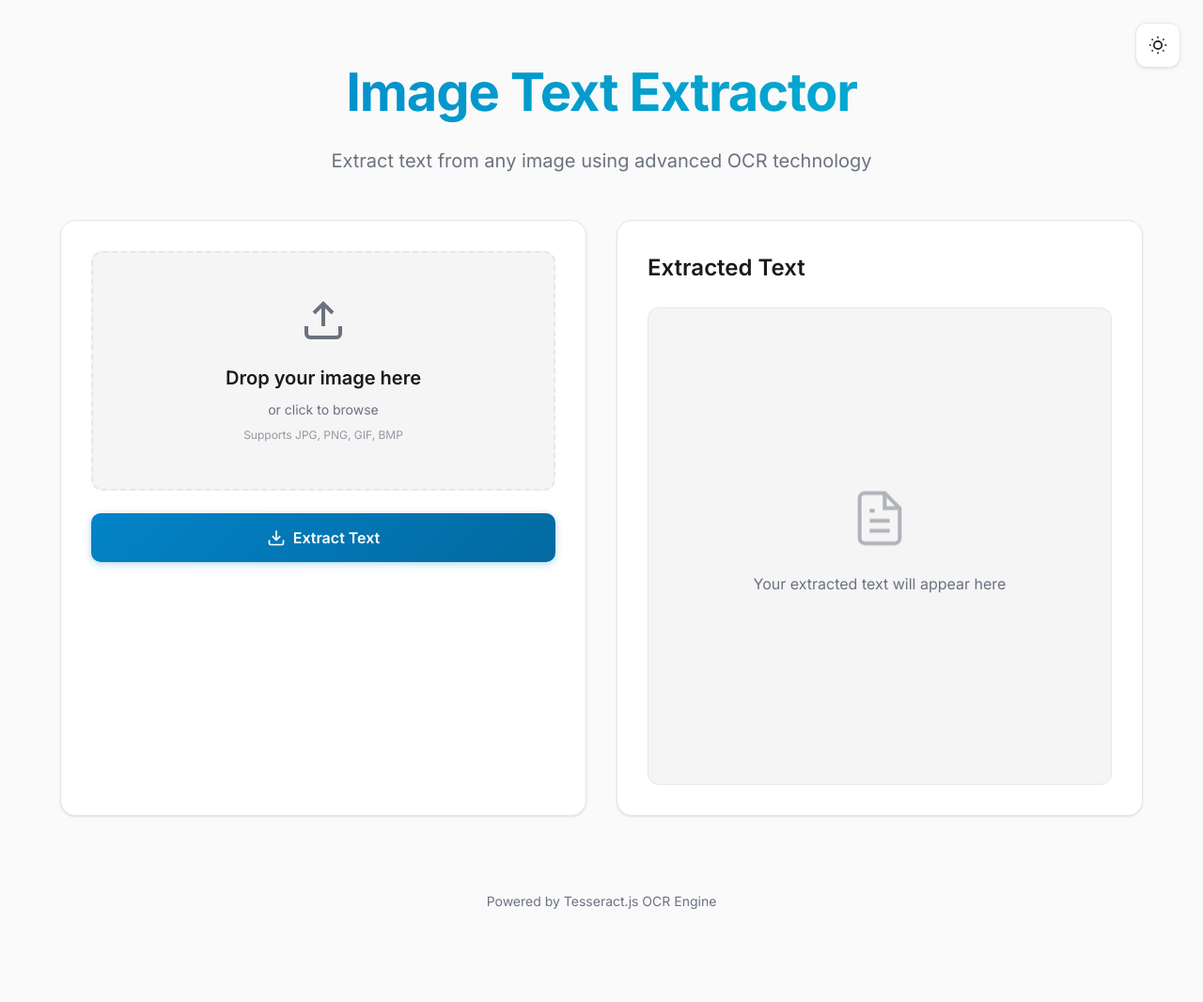
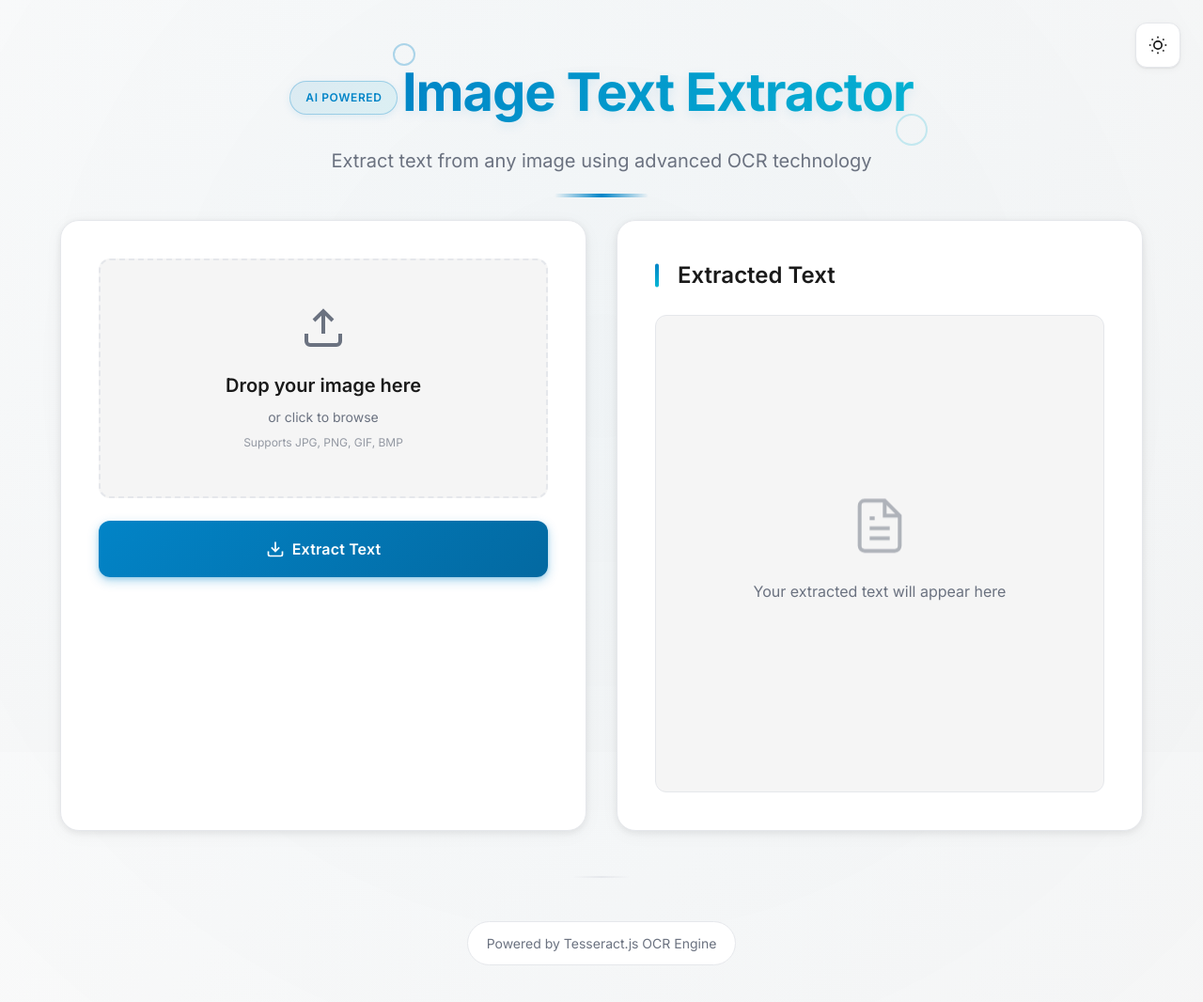
Before and after one commit to Quantum-techlab/my-repo, a website built with Vite: page index.html in a window 1280 px wide. Shown: the whole page at 94% size. Before the commit the page ends 1025 px from the top, so only its background shows below. Built offline with nearby package versions, Linux system fonts and the light colour scheme.

Commit message:
Updated index.html

```diff
--- a/index.html
+++ b/index.html
@@ -30,6 +30,7 @@
 
     <div class="container">
       <header class="header">
+        <div class="badge">AI Powered</div>
         <h1 class="title">Image Text Extractor</h1>
         <p class="subtitle">Extract text from any image using advanced OCR technology</p>
       </header>
--- a/style.css
+++ b/style.css
@@ -41,19 +41,39 @@ body.dark-mode {
 
 body {
   font-family: 'Inter', -apple-system, BlinkMacSystemFont, 'Segoe UI', Roboto, sans-serif;
-  background-color: var(--color-bg);
+  background: linear-gradient(135deg, var(--color-bg) 0%, var(--color-bg-secondary) 100%);
+  background-attachment: fixed;
   color: var(--color-text-primary);
   line-height: 1.5;
   min-height: 100vh;
-  transition: background-color 0.2s cubic-bezier(0.4, 0, 0.2, 1), color 0.2s cubic-bezier(0.4, 0, 0.2, 1);
+  transition: background 0.3s cubic-bezier(0.4, 0, 0.2, 1), color 0.2s cubic-bezier(0.4, 0, 0.2, 1);
   -webkit-font-smoothing: antialiased;
   -moz-osx-font-smoothing: grayscale;
+  position: relative;
+}
+
+body::before {
+  content: '';
+  position: fixed;
+  top: -50%;
+  right: -50%;
+  width: 200%;
+  height: 200%;
+  background: radial-gradient(circle, rgba(2, 132, 199, 0.03) 0%, transparent 70%);
+  pointer-events: none;
+  z-index: 0;
+}
+
+body.dark-mode::before {
+  background: radial-gradient(circle, rgba(14, 165, 233, 0.05) 0%, transparent 70%);
 }
 
 .container {
   max-width: 1200px;
   margin: 0 auto;
   padding: calc(var(--spacing-unit) * 3);
+  position: relative;
+  z-index: 1;
 }
 
 .theme-toggle {
@@ -158,10 +178,40 @@ body.dark-mode .moon-icon {
   opacity: 1;
 }
 
+.badge {
+  display: inline-block;
+  padding: calc(var(--spacing-unit) * 1) calc(var(--spacing-unit) * 2);
+  background: linear-gradient(135deg, rgba(2, 132, 199, 0.1), rgba(6, 182, 212, 0.1));
+  border: 1px solid rgba(2, 132, 199, 0.3);
+  border-radius: 50px;
+  font-size: 0.75rem;
+  font-weight: 600;
+  text-transform: uppercase;
+  letter-spacing: 0.05em;
+  color: var(--color-primary);
+  margin-bottom: calc(var(--spacing-unit) * 2);
+  animation: fadeIn 0.6s cubic-bezier(0.4, 0, 0.2, 1), float 3s ease-in-out infinite 0.5s;
+  box-shadow: 0 2px 8px rgba(2, 132, 199, 0.1);
+}
+
 .header {
   text-align: center;
   margin-bottom: calc(var(--spacing-unit) * 6);
   padding-top: calc(var(--spacing-unit) * 4);
+  position: relative;
+}
+
+.header::after {
+  content: '';
+  position: absolute;
+  bottom: calc(var(--spacing-unit) * -3);
+  left: 50%;
+  transform: translateX(-50%);
+  width: 100px;
+  height: 4px;
+  background: linear-gradient(90deg, transparent, var(--color-primary), transparent);
+  border-radius: 2px;
+  animation: fadeIn 0.8s cubic-bezier(0.4, 0, 0.2, 1) 0.3s backwards;
 }
 
 .title {
@@ -174,6 +224,35 @@ body.dark-mode .moon-icon {
   background-clip: text;
   letter-spacing: -0.02em;
   animation: fadeInUp 0.6s cubic-bezier(0.4, 0, 0.2, 1);
+  position: relative;
+  display: inline-block;
+  text-shadow: 0 4px 12px rgba(2, 132, 199, 0.1);
+}
+
+.title::before {
+  content: '';
+  position: absolute;
+  top: -10px;
+  left: -10px;
+  width: 20px;
+  height: 20px;
+  border: 2px solid var(--color-primary);
+  border-radius: 50%;
+  opacity: 0.3;
+  animation: fadeIn 0.8s cubic-bezier(0.4, 0, 0.2, 1) 0.5s backwards;
+}
+
+.title::after {
+  content: '';
+  position: absolute;
+  bottom: -15px;
+  right: -15px;
+  width: 30px;
+  height: 30px;
+  border: 2px solid #06b6d4;
+  border-radius: 50%;
+  opacity: 0.2;
+  animation: fadeIn 0.8s cubic-bezier(0.4, 0, 0.2, 1) 0.6s backwards;
 }
 
 @keyframes fadeInUp {
@@ -209,19 +288,50 @@ body.dark-mode .moon-icon {
 
 .upload-section,
 .results-section {
-  background-color: var(--color-card);
-  border-radius: 16px;
-  padding: calc(var(--spacing-unit) * 4);
-  box-shadow: 0 1px 3px var(--color-shadow), 0 1px 2px var(--color-shadow-md);
+  background: var(--color-card);
+  border-radius: 20px;
+  padding: calc(var(--spacing-unit) * 5);
+  box-shadow: 0 4px 20px var(--color-shadow), 0 2px 8px var(--color-shadow-md);
   transition: all 0.3s cubic-bezier(0.4, 0, 0.2, 1);
   border: 1px solid var(--color-border);
   animation: fadeInUp 0.6s cubic-bezier(0.4, 0, 0.2, 1) 0.2s backwards;
+  position: relative;
+  overflow: hidden;
+}
+
+.upload-section::before,
+.results-section::before {
+  content: '';
+  position: absolute;
+  top: 0;
+  left: 0;
+  right: 0;
+  height: 4px;
+  background: linear-gradient(90deg, var(--color-primary), #06b6d4, var(--color-primary));
+  background-size: 200% 100%;
+  opacity: 0;
+  transition: opacity 0.3s ease;
+}
+
+.upload-section:hover::before,
+.results-section:hover::before {
+  opacity: 1;
+  animation: gradientShift 3s linear infinite;
+}
+
+@keyframes gradientShift {
+  0% {
+    background-position: 0% 50%;
+  }
+  100% {
+    background-position: 200% 50%;
+  }
 }
 
 .upload-section:hover,
 .results-section:hover {
-  box-shadow: 0 4px 12px var(--color-shadow-md), 0 2px 4px var(--color-shadow-lg);
-  transform: translateY(-2px);
+  box-shadow: 0 8px 30px var(--color-shadow-md), 0 4px 12px var(--color-shadow-lg);
+  transform: translateY(-4px);
 }
 
 .upload-area {
@@ -287,6 +397,11 @@ body.dark-mode .moon-icon {
   font-weight: 600;
   margin-bottom: var(--spacing-unit);
   color: var(--color-text-primary);
+  transition: color 0.2s ease;
+}
+
+.upload-area:hover .upload-title {
+  color: var(--color-primary);
 }
 
 .upload-description {
@@ -373,9 +488,9 @@ body.dark-mode .moon-icon {
 
 .btn {
   width: 100%;
-  padding: calc(var(--spacing-unit) * 2);
+  padding: calc(var(--spacing-unit) * 2.5);
   border: none;
-  border-radius: 10px;
+  border-radius: 12px;
   font-size: 1rem;
   font-weight: 600;
   cursor: pointer;
@@ -387,6 +502,7 @@ body.dark-mode .moon-icon {
   font-family: inherit;
   position: relative;
   overflow: hidden;
+  letter-spacing: 0.01em;
 }
 
 .btn::before {
@@ -410,16 +526,32 @@ body.dark-mode .moon-icon {
 .btn-primary {
   background: linear-gradient(135deg, var(--color-primary) 0%, #0369a1 100%);
   color: white;
-  box-shadow: 0 2px 8px rgba(2, 132, 199, 0.3);
+  box-shadow: 0 4px 12px rgba(2, 132, 199, 0.3), 0 2px 4px rgba(2, 132, 199, 0.2);
+}
+
+.btn-primary::after {
+  content: '';
+  position: absolute;
+  top: 0;
+  left: 0;
+  right: 0;
+  bottom: 0;
+  background: linear-gradient(135deg, transparent 0%, rgba(255, 255, 255, 0.1) 50%, transparent 100%);
+  transform: translateX(-100%);
+  transition: transform 0.6s;
+}
+
+.btn-primary:hover::after {
+  transform: translateX(100%);
 }
 
 .btn-primary:hover:not(:disabled) {
-  transform: translateY(-2px);
-  box-shadow: 0 8px 20px rgba(2, 132, 199, 0.4);
+  transform: translateY(-3px);
+  box-shadow: 0 12px 28px rgba(2, 132, 199, 0.4), 0 4px 8px rgba(2, 132, 199, 0.3);
 }
 
 .btn-primary:active:not(:disabled) {
-  transform: translateY(0);
+  transform: translateY(-1px);
 }
 
 .btn-primary:disabled {
@@ -450,33 +582,52 @@ body.dark-mode .moon-icon {
 
 .progress-container {
   margin-top: calc(var(--spacing-unit) * 3);
+  padding: calc(var(--spacing-unit) * 2.5);
+  background: var(--color-bg-secondary);
+  border-radius: 12px;
+  border: 1px solid var(--color-border);
+  animation: slideInDown 0.3s cubic-bezier(0.4, 0, 0.2, 1);
 }
 
 .progress-label {
   display: flex;
   justify-content: space-between;
   align-items: center;
-  margin-bottom: var(--spacing-unit);
+  margin-bottom: calc(var(--spacing-unit) * 1.5);
   font-size: 0.875rem;
   color: var(--color-text-secondary);
+  font-weight: 500;
 }
 
 .progress-bar-bg {
   width: 100%;
-  height: 8px;
-  background-color: var(--color-bg-secondary);
-  border-radius: 4px;
+  height: 10px;
+  background-color: var(--color-bg);
+  border-radius: 50px;
   overflow: hidden;
+  box-shadow: inset 0 1px 3px rgba(0, 0, 0, 0.1);
 }
 
 .progress-bar {
   height: 100%;
-  background: linear-gradient(90deg, var(--color-primary) 0%, var(--color-success) 100%);
-  border-radius: 4px;
+  background: linear-gradient(90deg, var(--color-primary) 0%, #06b6d4 50%, var(--color-success) 100%);
+  border-radius: 50px;
   transition: width 0.3s cubic-bezier(0.4, 0, 0.2, 1);
   width: 0%;
   position: relative;
   overflow: hidden;
+  box-shadow: 0 2px 8px rgba(2, 132, 199, 0.3);
+}
+
+.progress-bar::before {
+  content: '';
+  position: absolute;
+  top: 0;
+  left: 0;
+  right: 0;
+  height: 50%;
+  background: linear-gradient(180deg, rgba(255, 255, 255, 0.4), transparent);
+  border-radius: 50px 50px 0 0;
 }
 
 .progress-bar::after {
@@ -486,7 +637,7 @@ body.dark-mode .moon-icon {
   left: 0;
   right: 0;
   bottom: 0;
-  background: linear-gradient(90deg, transparent, rgba(255, 255, 255, 0.3), transparent);
+  background: linear-gradient(90deg, transparent, rgba(255, 255, 255, 0.4), transparent);
   animation: shimmer 1.5s infinite;
 }
 
@@ -512,6 +663,20 @@ body.dark-mode .moon-icon {
   font-size: 1.5rem;
   font-weight: 600;
   color: var(--color-text-primary);
+  position: relative;
+  padding-left: calc(var(--spacing-unit) * 3);
+}
+
+.results-title::before {
+  content: '';
+  position: absolute;
+  left: 0;
+  top: 50%;
+  transform: translateY(-50%);
+  width: 4px;
+  height: 70%;
+  background: linear-gradient(180deg, var(--color-primary), #06b6d4);
+  border-radius: 2px;
 }
 
 .output-box {
@@ -584,10 +749,40 @@ body.dark-mode .moon-icon {
 
 .footer {
   text-align: center;
-  padding: calc(var(--spacing-unit) * 4) 0;
+  padding: calc(var(--spacing-unit) * 6) 0 calc(var(--spacing-unit) * 4) 0;
   color: var(--color-text-secondary);
   font-size: 0.875rem;
   animation: fadeIn 0.6s cubic-bezier(0.4, 0, 0.2, 1) 0.4s backwards;
+  position: relative;
+}
+
+.footer::before {
+  content: '';
+  position: absolute;
+  top: 0;
+  left: 50%;
+  transform: translateX(-50%);
+  width: 60px;
+  height: 2px;
+  background: linear-gradient(90deg, transparent, var(--color-border), transparent);
+  border-radius: 1px;
+}
+
+.footer p {
+  display: inline-flex;
+  align-items: center;
+  gap: calc(var(--spacing-unit) * 1);
+  padding: calc(var(--spacing-unit) * 1.5) calc(var(--spacing-unit) * 2.5);
+  background: var(--color-card);
+  border: 1px solid var(--color-border);
+  border-radius: 50px;
+  transition: all 0.3s cubic-bezier(0.4, 0, 0.2, 1);
+}
+
+.footer p:hover {
+  border-color: var(--color-primary);
+  box-shadow: 0 2px 8px var(--color-shadow-md);
+  transform: translateY(-2px);
 }
 
 .success-message {
@@ -662,6 +857,11 @@ body.dark-mode .moon-icon {
     min-height: 300px;
     font-size: 0.875rem;
   }
+
+  .title::before,
+  .title::after {
+    display: none;
+  }
 }
 
 @media (min-width: 768px) and (max-width: 1023px) {
@@ -669,3 +869,13 @@ body.dark-mode .moon-icon {
     grid-template-columns: 1fr;
   }
 }
+
+@media (prefers-reduced-motion: reduce) {
+  *,
+  *::before,
+  *::after {
+    animation-duration: 0.01ms !important;
+    animation-iteration-count: 1 !important;
+    transition-duration: 0.01ms !important;
+  }
+}
```
